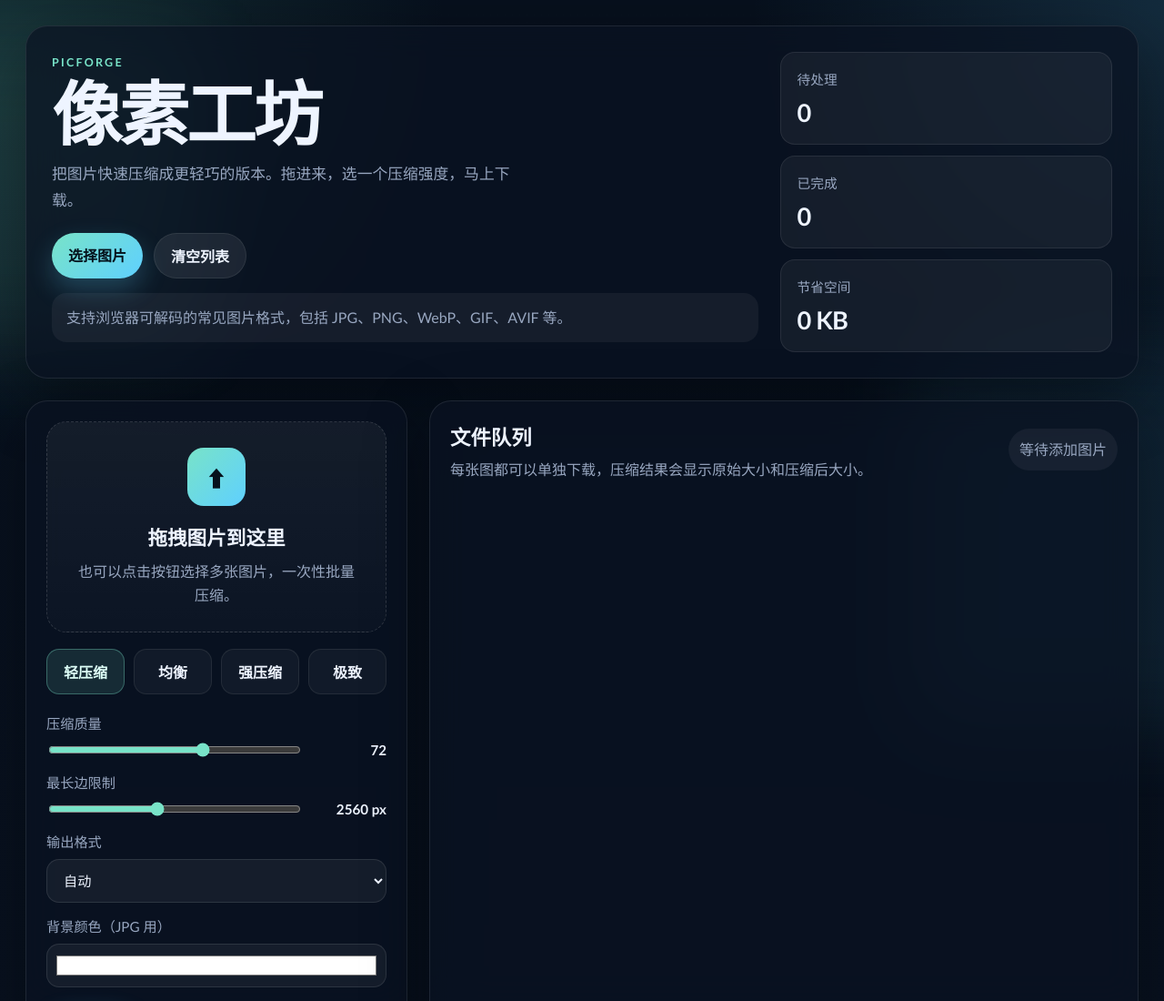
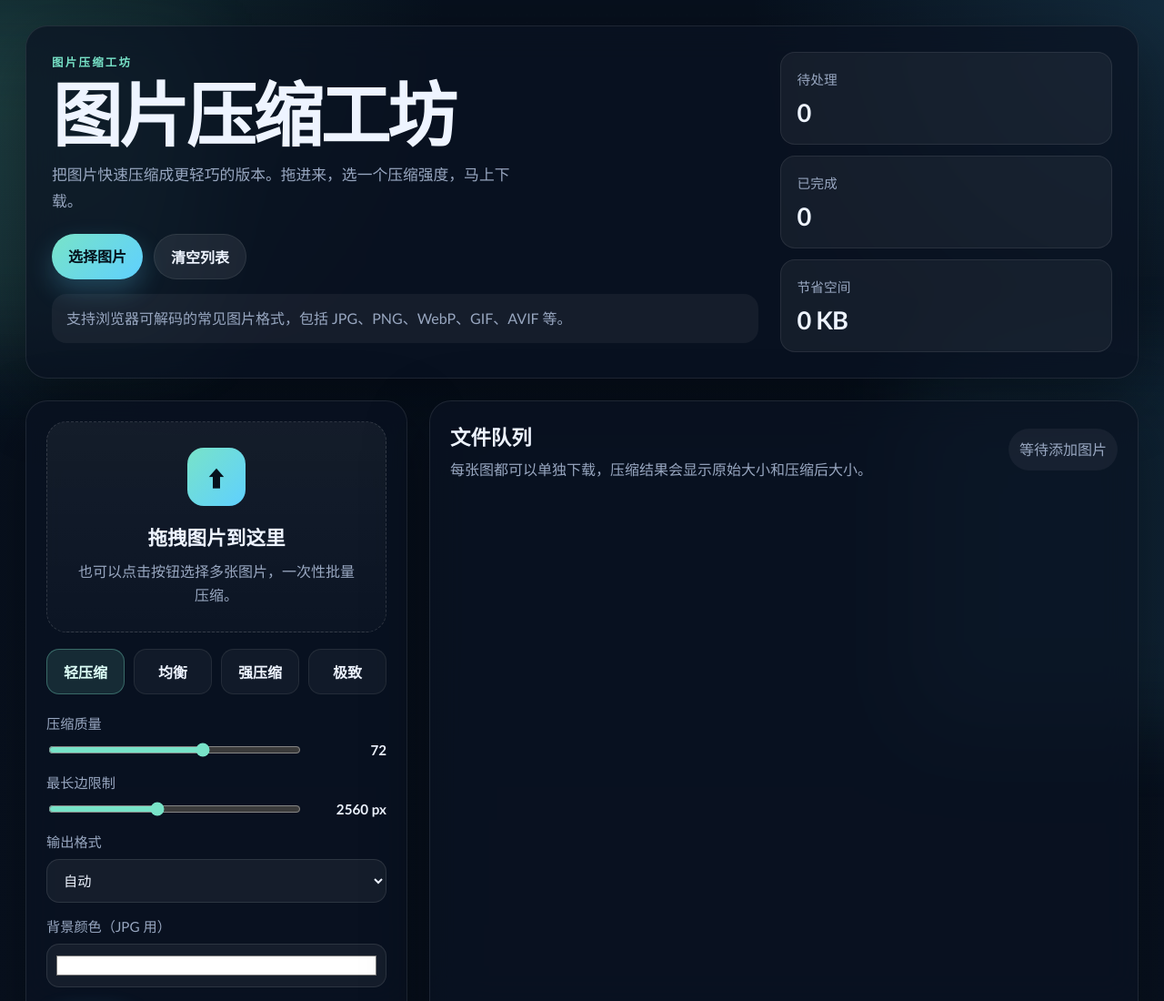
Before and after one commit to Sinon848/ai-projects, a plain HTML site: page index.html in a window 1280 px wide. Shown: the top 1100 px of the page at 91% size. Drawn offline with Linux system fonts and the light colour scheme.

Commit message:
Rename app to 图片压缩工坊

```diff
--- a/index.html
+++ b/index.html
@@ -3,7 +3,7 @@
   <head>
     <meta charset="UTF-8" />
     <meta name="viewport" content="width=device-width, initial-scale=1.0" />
-    <title>像素工坊 - 图片压缩器</title>
+    <title>图片压缩工坊 - 图片压缩器</title>
     <meta
       name="description"
       content="一个便捷的图片压缩应用，支持拖拽上传、压缩预设、质量调节和批量下载。"
@@ -17,8 +17,8 @@
     <main class="shell">
       <section class="hero card">
         <div class="hero-copy">
-          <span class="eyebrow">PicForge</span>
-          <h1>像素工坊</h1>
+          <span class="eyebrow">图片压缩工坊</span>
+          <h1>图片压缩工坊</h1>
           <p class="lead">
             把图片快速压缩成更轻巧的版本。拖进来，选一个压缩强度，马上下载。
           </p>
```
